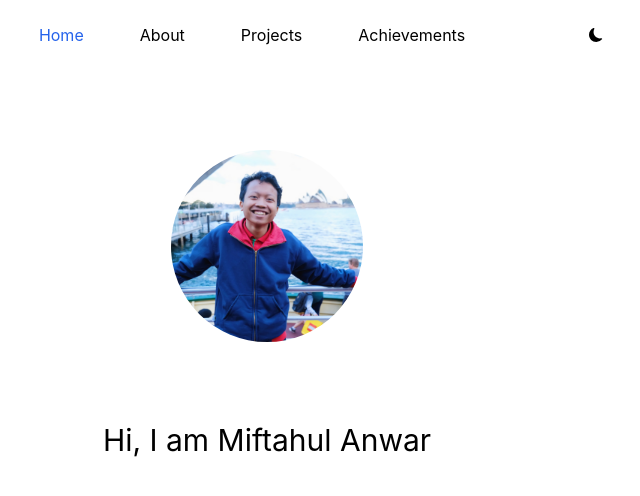
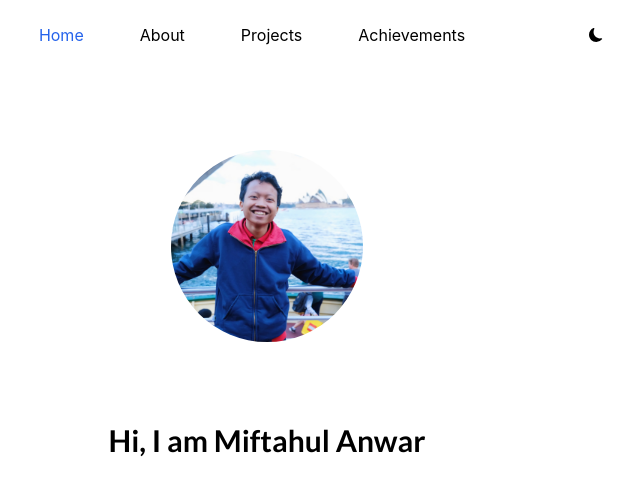
Before and after one commit to mifwar/personal_site, a Next.js app: page / in a window 1280 px wide. Shown: the top 496 px of the page, without its empty margins (373-1013 px from the left). Built offline with nearby package versions, Linux system fonts and the light colour scheme.

Commit message:
use lato font

```diff
--- a/pages/index.js
+++ b/pages/index.js
@@ -40,6 +40,10 @@ const Home = () => {
         <title>Miftahul Anwar</title>
         <meta name="description" content="Miftahul Anwar's personal site" />
         <link rel="icon" href="/favicon.ico" />
+        <link
+          href="https://fonts.googleapis.com/css2?family=Lato:wght@700&display=swap"
+          rel="stylesheet"
+        />
       </Head>
       <main className="bg-white dark:bg-gray-900">
         <section className="min-h-screen">
@@ -53,7 +57,7 @@ const Home = () => {
             <Image src={profile} alt="Miftahul Anwar" placeholder="blur" />
           </div>
           <div className="text-center">
-            <h1 className="text-3xl font-burtons dark:text-white">
+            <h1 className="text-3xl font-burtons dark:text-white font-Lato">
               Hi, I am Miftahul Anwar
             </h1>
           </div>
--- a/tailwind.config.js
+++ b/tailwind.config.js
@@ -6,6 +6,9 @@ module.exports = {
     "./components/**/*.{js,ts,jsx,tsx}",
   ],
   theme: {
+    fontFamily: {
+      Lato: ["Lato", "sans-serif"],
+    },
     extend: {
       screens: { xs: { max: "640px" } },
     },
```
